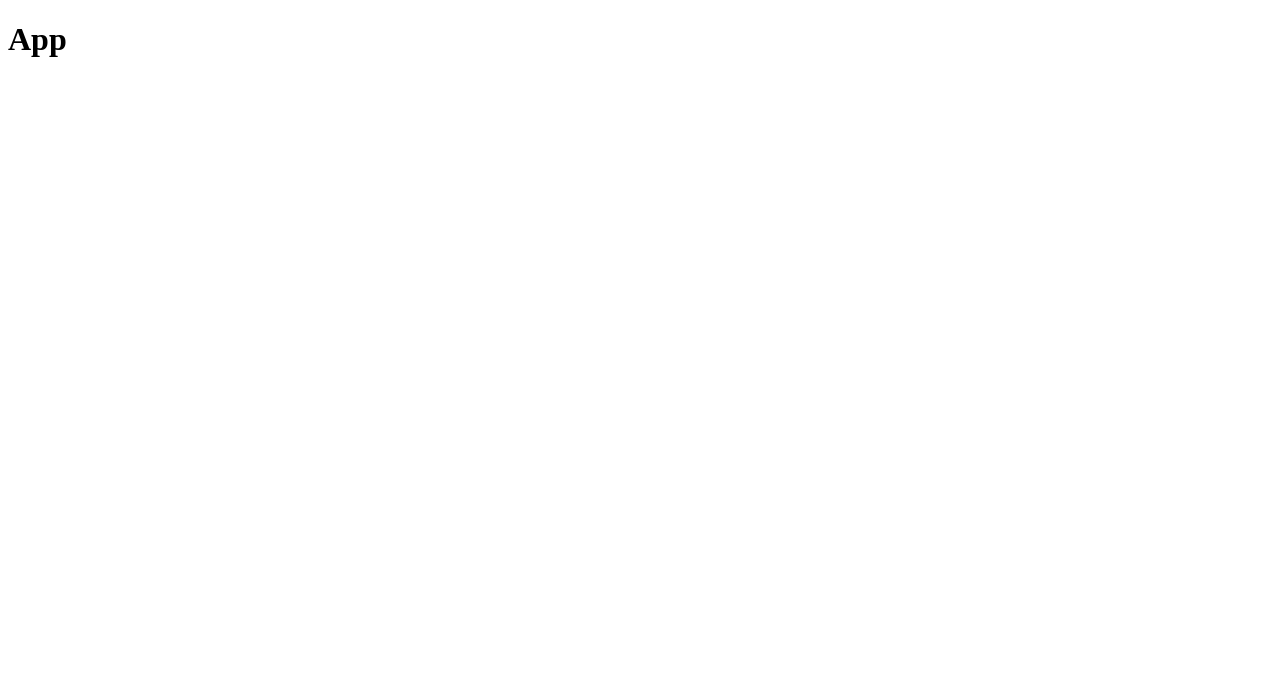
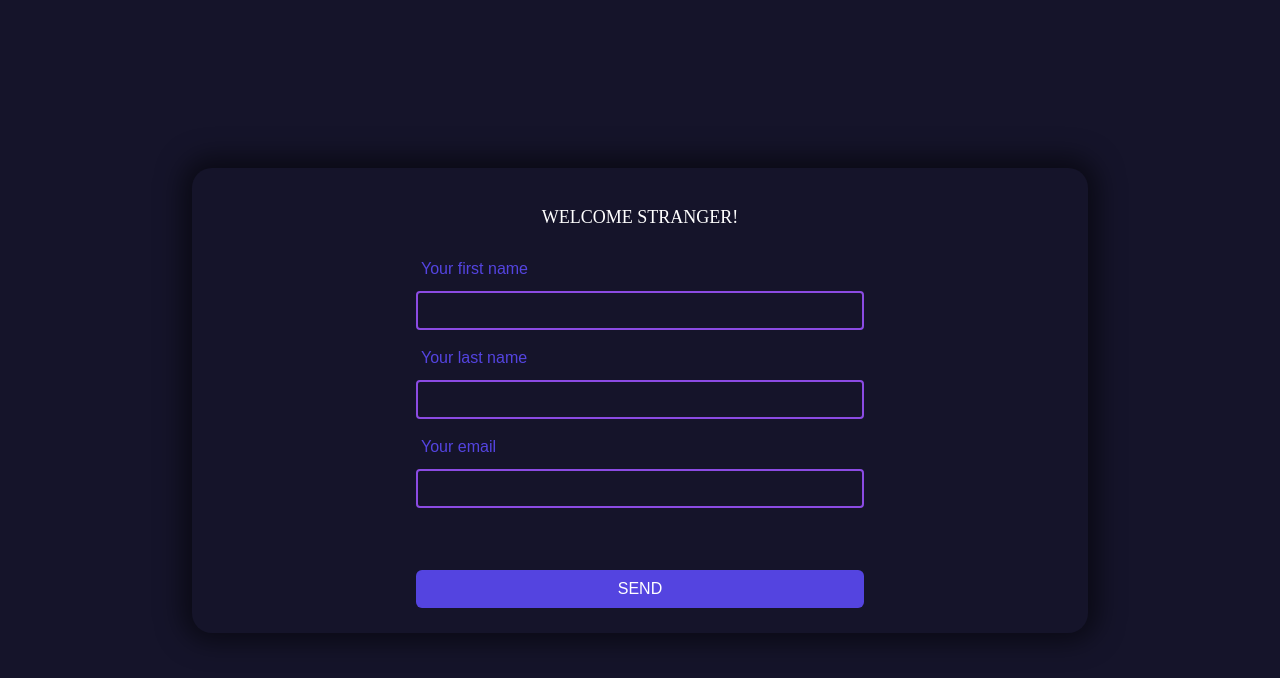
Before and after one commit to jumper2210/pick_a_date-client, a React (Create React App) app: page / in a window 1280 px wide. Shown: the top 678 px of the page. Built offline with nearby package versions, Linux system fonts and the light colour scheme.

Commit message:
Added basic layout of form

```diff
--- a/src/App.tsx
+++ b/src/App.tsx
@@ -1,9 +1,12 @@
 import React from 'react'
+import { Home } from './containers/Home/Home'
+import { GlobalStyle } from './theme/GlobalStyle'
 
 export const App = () => {
   return (
-    <div>
-      <h1>App</h1>
-    </div>
+    <>
+      <GlobalStyle />
+      <Home />
+    </>
   )
 }
--- /dev/null
+++ b/src/components/eventFormSchema/EventFormSchema.tsx
@@ -0,0 +1,104 @@
+import React, { useState } from 'react'
+import { CustomButton } from '../../utils/custom/CustomButton'
+import { CustomInput } from '../../utils/custom/CustomInput'
+import { Formik, Form, Field, FormikHelpers } from 'formik'
+import * as Yup from 'yup'
+import styled from 'styled-components'
+
+const StyledButton = styled(CustomButton)`
+  width: 100%;
+  margin: 1.2rem 0 2.5rem;
+  border-radius: 0.6rem;
+`
+interface FormValues {
+  firstName: string
+  lastName: string
+  email: string
+  date: Date
+}
+
+const EventSchema = Yup.object().shape({
+  firstName: Yup.string().required('Your first name is required!'),
+  lastName: Yup.string().required('Your last name is required!'),
+  email: Yup.string()
+    .email('Email address is invalid!')
+    .required('Email address is required!'),
+  date: Yup.date().required('You must provide date!'),
+})
+
+const initialValues: FormValues = {
+  firstName: '',
+  lastName: '',
+  email: '',
+  date: new Date(),
+}
+
+export const EventFormSchema = () => {
+  const [submitBtn, setSubmitBtn] = useState({
+    content: 'Send',
+    color: 'violet',
+  })
+
+  return (
+    <Formik
+      initialValues={initialValues}
+      validationSchema={EventSchema}
+      onSubmit={(
+        values,
+        { setSubmitting, resetForm }: FormikHelpers<FormValues>
+      ) => {
+        const sendEvent = async () => {}
+      }}
+    >
+      {({
+        values,
+        errors,
+        touched,
+        handleChange,
+        handleBlur,
+        handleSubmit,
+        isSubmitting,
+      }) => (
+        <Form onSubmit={handleSubmit}>
+          <Field type='hidden' name='form-name' />
+          <CustomInput
+            id='first-name'
+            label='Your first name'
+            onChangeFn={handleChange}
+            onBlurFn={handleBlur}
+            value={values.firstName}
+            touched={touched.firstName}
+            errors={errors.firstName}
+            name='first-name'
+          />
+          <CustomInput
+            id='last-name'
+            label='Your last name'
+            onChangeFn={handleChange}
+            onBlurFn={handleBlur}
+            value={values.lastName}
+            touched={touched.lastName}
+            errors={errors.lastName}
+            name='last-name'
+          />
+          <CustomInput
+            id='email'
+            label='Your email'
+            onChangeFn={handleChange}
+            onBlurFn={handleBlur}
+            value={values.email}
+            touched={touched.email}
+            errors={errors.email}
+            name='email'
+          />
+          <StyledButton
+            color={submitBtn.color}
+            disabled={isSubmitting || submitBtn.color !== 'violet'}
+          >
+            {!isSubmitting && submitBtn.content}
+          </StyledButton>
+        </Form>
+      )}
+    </Formik>
+  )
+}
--- /dev/null
+++ b/src/containers/Home/Home.tsx
@@ -0,0 +1,51 @@
+import React from 'react'
+import styled from 'styled-components'
+import { EventFormSchema } from '../../components/eventFormSchema/EventFormSchema'
+
+const Wrapper = styled.section`
+  display: flex;
+  height: 100vh;
+  justify-content: center;
+  align-items: center;
+  background-color: #15142a;
+`
+const InnerWrapper = styled.div`
+  display: flex;
+  flex-direction: column;
+  justify-content: center;
+  align-items: center;
+  border-radius: 2rem;
+  width: 93vw;
+  max-width: 70%;
+  box-shadow: 0px -1px 26px 10px rgba(0, 0, 0, 0.51);
+`
+const Title = styled.h4`
+  color: #ffff;
+  text-transform: uppercase;
+  font-family: 'Kalam', cursive;
+  font-size: 1.8rem;
+  text-align: center;
+`
+const TitleWrapper = styled.div`
+  width: 100%;
+  padding: 4rem 0;
+`
+const ContentWrapper = styled.div`
+  width: 90%;
+  max-width: 50%;
+`
+
+export const Home = () => {
+  return (
+    <Wrapper id='contact'>
+      <InnerWrapper>
+        <ContentWrapper>
+          <TitleWrapper>
+            <Title>Welcome stranger!</Title>
+          </TitleWrapper>
+          <EventFormSchema />
+        </ContentWrapper>
+      </InnerWrapper>
+    </Wrapper>
+  )
+}
--- a/src/index.tsx
+++ b/src/index.tsx
@@ -1,6 +1,5 @@
 import React from 'react'
 import ReactDOM from 'react-dom'
-
 import { App } from './App'
 
 ReactDOM.render(<App />, document.getElementById('root'))
--- /dev/null
+++ b/src/theme/GlobalStyle.ts
@@ -0,0 +1,32 @@
+import { createGlobalStyle } from 'styled-components'
+import reset from 'styled-reset'
+
+export const GlobalStyle = createGlobalStyle`
+    ${reset}
+
+    *, *::before, *::after {
+        box-sizing: border-box;
+        border: 0;
+        margin: 0;
+        scroll-behavior: smooth;
+        -webkit-font-smoothing: antialiased;
+        -moz-osx-font-smoothing: grayscale;
+        -webkit-tap-highlight-color: transparent;
+        outline: 0 !important;
+    }
+     button, button:focus {
+         outline: 0 !important;
+     }
+
+      html {
+        font-size: 62.5%;
+  }
+  b {
+     font-weight: 500
+  }
+
+  body {
+    font-family: 'Poppins', sans-serif;
+    font-size: 1.6rem;
+    overflow-x: hidden;
+  }`
--- /dev/null
+++ b/src/utils/custom/CustomButton.tsx
@@ -0,0 +1,22 @@
+import styled, { css } from 'styled-components'
+
+interface Props {
+  readonly color?: string
+}
+
+export const CustomButton = styled.button<Props>`
+  text-decoration: none;
+  text-transform: uppercase;
+  padding: 1rem;
+  border-radius: 1rem;
+  color: #ffff;
+  font-size: 1.6rem;
+  background: #8b4be3;
+  cursor: pointer;
+  ${({ color }) =>
+    color === 'violet' &&
+    css`
+      border-color: #5444e0;
+      background: #5444e0;
+    `}
+`
--- /dev/null
+++ b/src/utils/custom/CustomInput.tsx
@@ -0,0 +1,78 @@
+import React, { FC } from 'react'
+import styled from 'styled-components'
+
+interface CustomInputProps {
+  id: string
+  value: string
+  label: string
+  name: string
+  onChangeFn: (e: React.ChangeEvent<HTMLInputElement>) => void
+  onBlurFn: (e: any) => void
+  touched: boolean | undefined
+  errors: string | undefined
+  textarea?: boolean
+}
+
+interface InputProps {
+  id: string
+  name: string
+  onChange: (e: React.ChangeEvent<HTMLInputElement>) => void
+  onBlur: (e: any) => void
+  value: string
+  invalid: boolean
+  valid: boolean
+}
+
+interface LabelProps {
+  isInvalid: boolean
+}
+
+const Input = styled.div`
+  position: relative;
+  width: 100%;
+  margin: 2.5rem 0 5rem;
+`
+
+const Label = styled.label<LabelProps>`
+  position: absolute;
+  top: -3rem;
+  left: 0.5rem;
+  color: #5444e0;
+`
+
+const StyledInput = styled.input<InputProps>`
+  width: 100%;
+  padding: 1rem 2.5rem;
+  background: #15142a;
+  border: 2px solid #8b4be3;
+  color: #ffff;
+  border-radius: 0.4rem;
+  resize: none;
+`
+
+export const CustomInput: FC<CustomInputProps> = ({
+  id,
+  onChangeFn,
+  onBlurFn,
+  value,
+  touched,
+  errors,
+  label,
+}) => (
+  <Input>
+    <StyledInput
+      type='text'
+      id={id}
+      name={id}
+      placeholder=''
+      onChange={onChangeFn}
+      onBlur={onBlurFn}
+      value={value}
+      invalid={Boolean(touched && errors)}
+      valid={Boolean(touched && !errors)}
+    />
+    <Label htmlFor={id} isInvalid={Boolean(touched && errors)}>
+      {(errors && touched && errors) || label}
+    </Label>
+  </Input>
+)
```
Also changed, not shown: package.json (+6 -1 lines), 1 other file (tests, documents, lock files or other folders).
